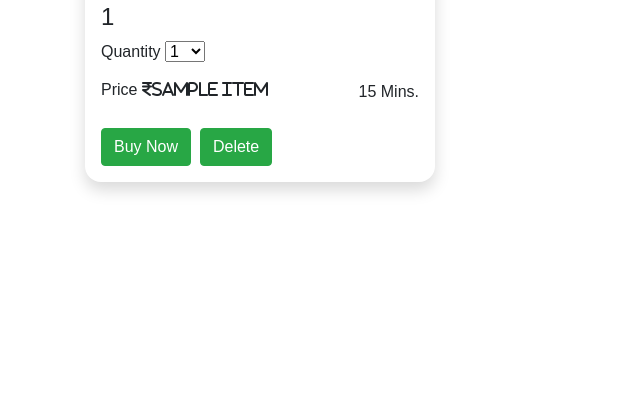
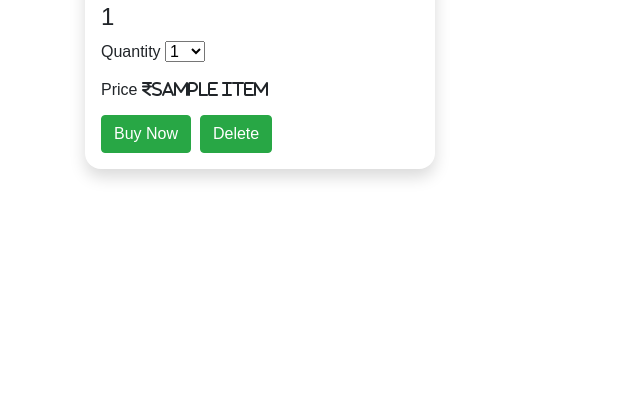
Before and after one commit to M-Sai-Meghana/EcommApp, a Flask app: template templates/cart.html in a window 1280 px wide. Shown: the part 313-733 px from the top of the page, without its empty margins (0-640 px from the left). Run offline with Flask 2, Linux system fonts and the light colour scheme; the template is opened without the code that fills it: most values are stand-ins (such as "Sample title", 1, 10 or a date in 2020); some libraries are stand-ins or nearby versions.

Commit message:
Update cart.html

```diff
--- a/templates/cart.html
+++ b/templates/cart.html
@@ -27,7 +27,7 @@
                                     </p>
                                     <div class="d-flex flex-row">
                                         <h6>Price <i class="fa fa-inr" aria-hidden="true">{{items[i][2]}} </i></h6>
-                                        <p class="ml-auto">15 Mins.</p>
+                                        <p class="ml-auto"></p>
                                     </div>
                                     <div class="d-flex flex-row">
                                         <button class="btn btn-success mt-2 add-button" type="submit">Buy Now</button>&nbsp;&nbsp;
```
